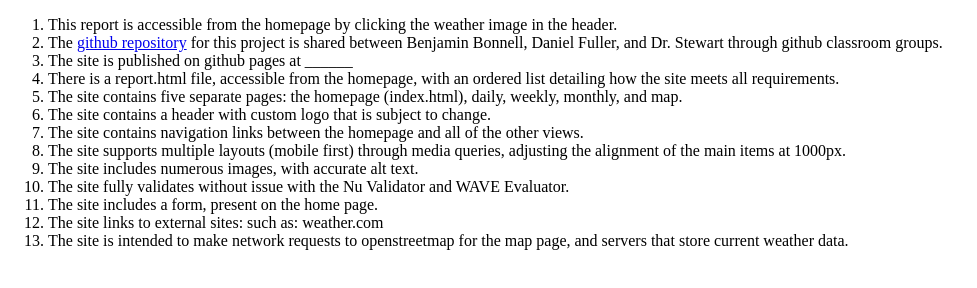
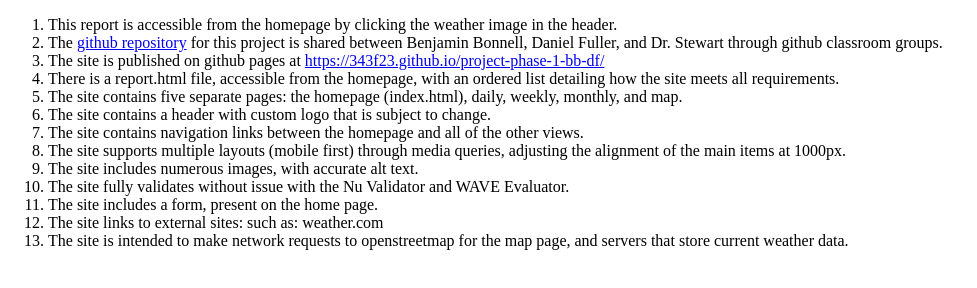
Before and after one commit to 343F23/project-phase-2-bb-df, a plain HTML site: page report.html in a window 1280 px wide. Shown: the whole page, without its empty margins (0-977 px from the left). Drawn offline with Linux system fonts and the light colour scheme.

Commit message:
fixed the report page to include the github page.

```diff
--- a/report.html
+++ b/report.html
@@ -9,7 +9,7 @@
     <ol>
         <li>This report is accessible from the homepage by clicking the weather image in the header.</li>
         <li>The <a href="https://github.com/343F23/project-phase-1-bb-df">github repository</a> for this project is shared between Benjamin Bonnell, Daniel Fuller, and Dr. Stewart through github classroom groups.</li>
-        <li>The site is published on github pages at ______</li>
+        <li>The site is published on github pages at <a href="https://343f23.github.io/project-phase-1-bb-df/">https://343f23.github.io/project-phase-1-bb-df/</a></li>
         <li>There is a report.html file, accessible from the homepage, with an ordered list detailing how the site meets all requirements.</li>
         <li>The site contains five separate pages: the homepage (index.html), daily, weekly, monthly, and map.</li>
         <li>The site contains a header with custom logo that is subject to change.</li>
```
